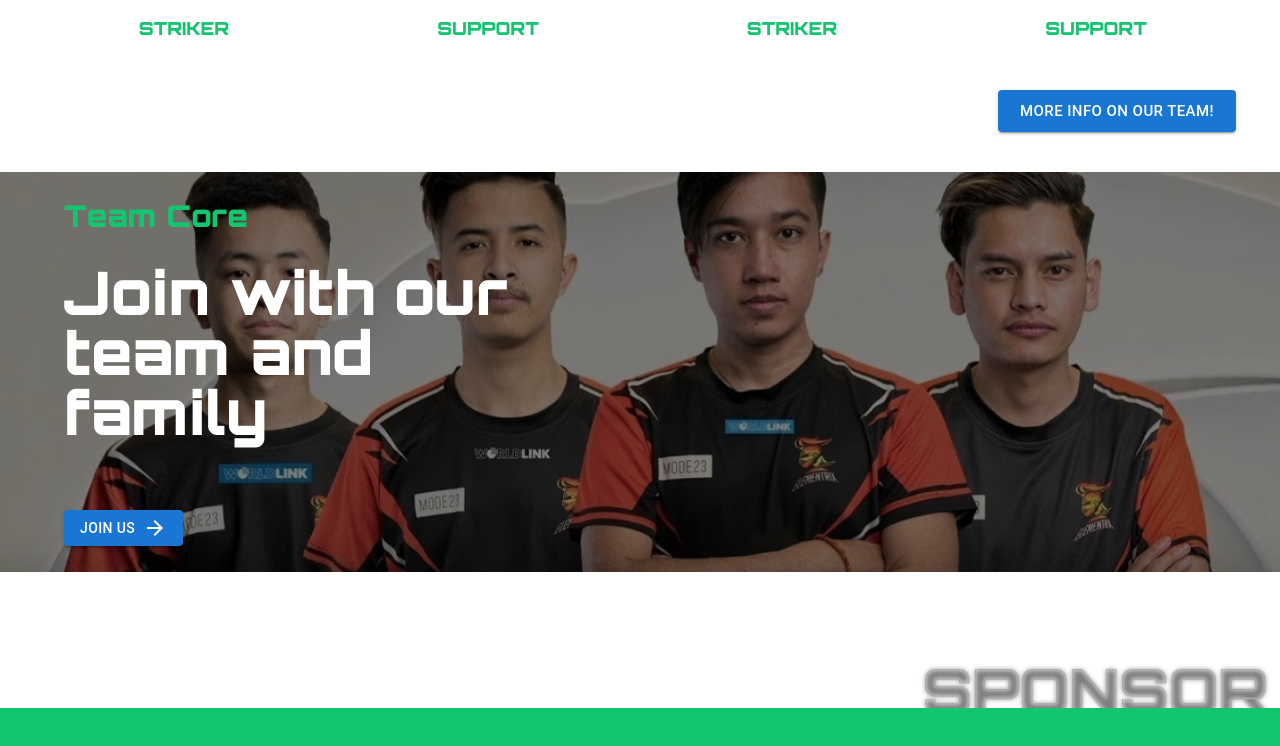
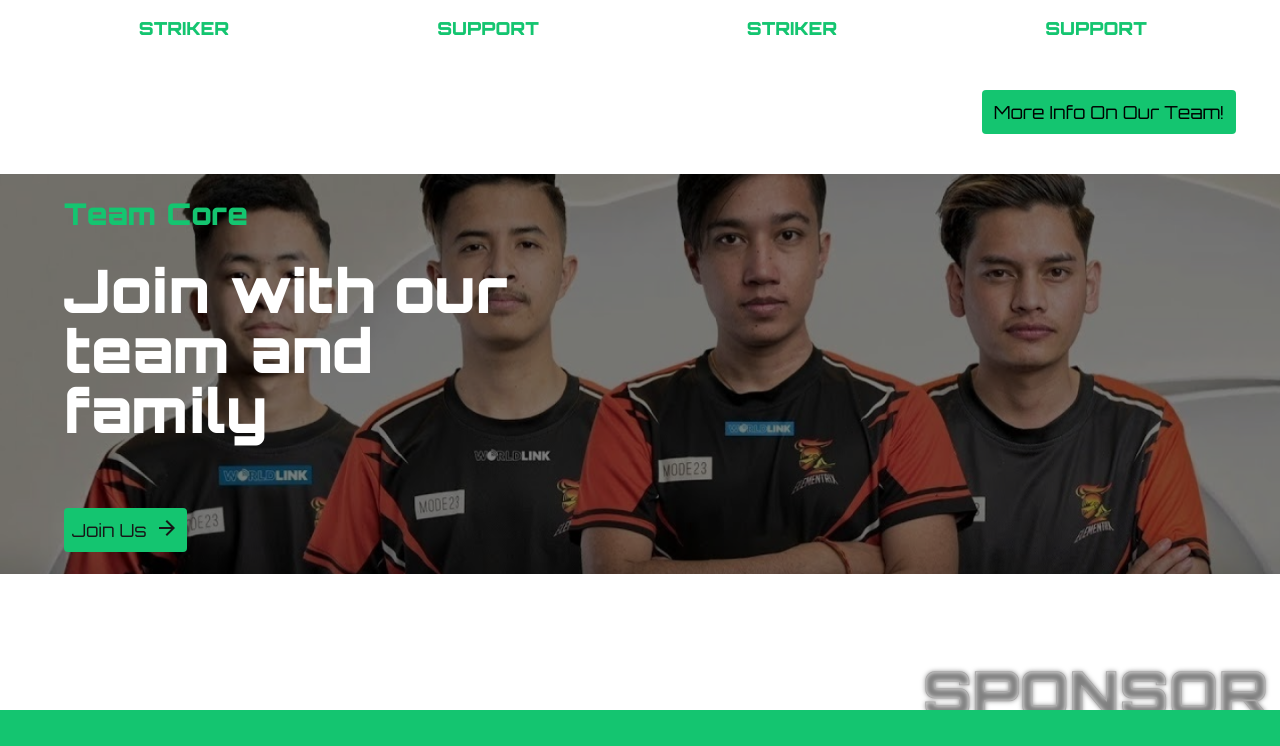
Before and after one commit to djtimog/pixelcore-gaming, a Next.js app: page / in a window 1280 px wide. Shown: the part 1870-2616 px from the top of the page. Built offline with nearby package versions, Linux system fonts and the light colour scheme.

Commit message:
feat: update layout and page components with new branding and improved button styles

```diff
--- a/app/layout.tsx
+++ b/app/layout.tsx
@@ -12,8 +12,9 @@ const orbitron = Orbitron({
 });
 
 export const metadata: Metadata = {
-  title: "Create Next App",
-  description: "Generated by create next app",
+  title: "PIXEL CORE esport team",
+  description: "Join pixelcore, a dedicated esports team competing in top-tier tournaments across games like [List Games, e.g., Call of Duty, League of Legends, Valorant]. Fueled by passion, teamwork, and strategy, we aim to dominate the competitive scene while fostering a community of gamers and fans worldwide. Stay updated with match schedules, team news, and exclusive content on our official website."
+,
 };
 
 export default function RootLayout({
@@ -24,11 +25,13 @@ export default function RootLayout({
   return (
     <ThemeProvider>
       <html lang="en">
-        <body className={`${orbitron.className} antialiased`}>
-          <Header />
-          {children}
-          <Footer />
-        </body>
+        {/* <I18nextProvider i18n={i18n}> */}
+          <body className={`${orbitron.className} antialiased`}>
+            <Header />
+            {children}
+            <Footer />
+          </body>
+        {/* </I18nextProvider> */}
       </html>
     </ThemeProvider>
   );
--- a/app/page.tsx
+++ b/app/page.tsx
@@ -91,13 +91,11 @@ export default function Home() {
               <TeamList />
               <div className="px-11 text-end mb-5">
                 <Link href={`/team`}>
-                  <Button
-                    variant="contained"
-                    className="bg-[#14C570] normal-case text-black w-full md:w-auto"
-                    size="large"
+                  <button
+                    className="bg-[#14C570] normal-case text-black w-full md:w-auto py-2 px-3 rounded text-lg"
                   >
                     More Info On Our Team!
-                  </Button>
+                  </button>
                 </Link>
               </div>
             </div>
@@ -120,13 +118,12 @@ export default function Home() {
 
                   <div className="flex justify-center sm:justify-start md:pt-10">
                     <Link href="/events">
-                      <Button
-                        variant="contained"
-                        className="bg-[#14C570] flex normal-case space-x-2 hover:space-x-4 text-lg"
+                      <button
+                        className="bg-[#14C570] flex normal-case space-x-2 hover:space-x-4 text-lg p-2 rounded"
                       >
                         <span>Join Us</span>
                         <ArrowForwardIcon className="" />
-                      </Button>
+                      </button>
                     </Link>
                   </div>
                 </div>
--- a/app/team/page.tsx
+++ b/app/team/page.tsx
@@ -76,13 +76,12 @@ export default function Team() {
 
               <div className="flex justify-center sm:justify-start md:pt-10">
                 <Link href="/events">
-                  <Button
-                    variant="contained"
-                    className="bg-[#14C570] flex normal-case space-x-2 hover:space-x-4 text-lg"
+                  <button
+                    className="bg-[#14C570] flex normal-case space-x-2 hover:space-x-4 text-lg p-2 rounded"
                   >
                     <span>Join Us</span>
                     <ArrowForwardIcon className="" />
-                  </Button>
+                  </button>
                 </Link>
               </div>
             </div>
--- a/components/ui/about/team-card.tsx
+++ b/components/ui/about/team-card.tsx
@@ -35,12 +35,11 @@ const TeamCard = ({
         <p className="text-md">{description}</p>
         <Link href={`mailto:${email}`}>{email}</Link>
         <Link href={`tel:${number}`}>
-          <Button
-            variant="contained"
-            className="w-full bg-[#00ff00] text-black"
+          <button
+            className="w-full bg-[#00ff00] text-black rounded"
           >
             Contact
-          </Button>
+          </button>
         </Link>
       </div>
     </div>
--- a/components/ui/profile-card.tsx
+++ b/components/ui/profile-card.tsx
@@ -92,14 +92,13 @@ export const ProfileCard = ({ profile }: { profile: Profile }) => {
                 </div>
               ) : null}
               <Link href={`/`}>
-                <Button
-                  variant="contained"
-                  className="bg-[#14C570] normal-case text-black"
+                <button
+                  className="bg-[#14C570] normal-case text-black p-2 rounded"
                   size="small"
                 >
                   More details
                   <ArrowRightAltIcon />
-                </Button>
+                </button>
               </Link>
             </>
           ) : null}
```
